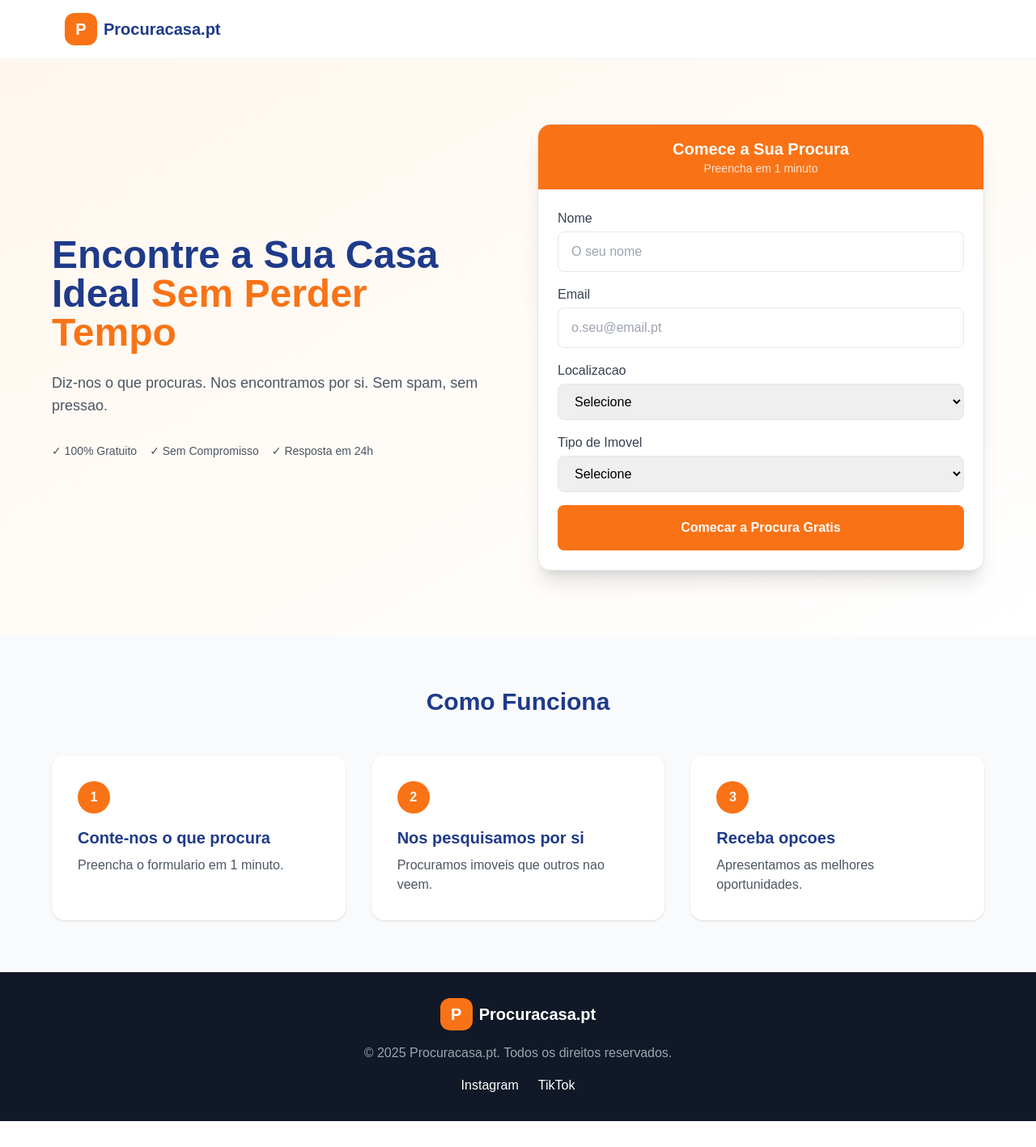
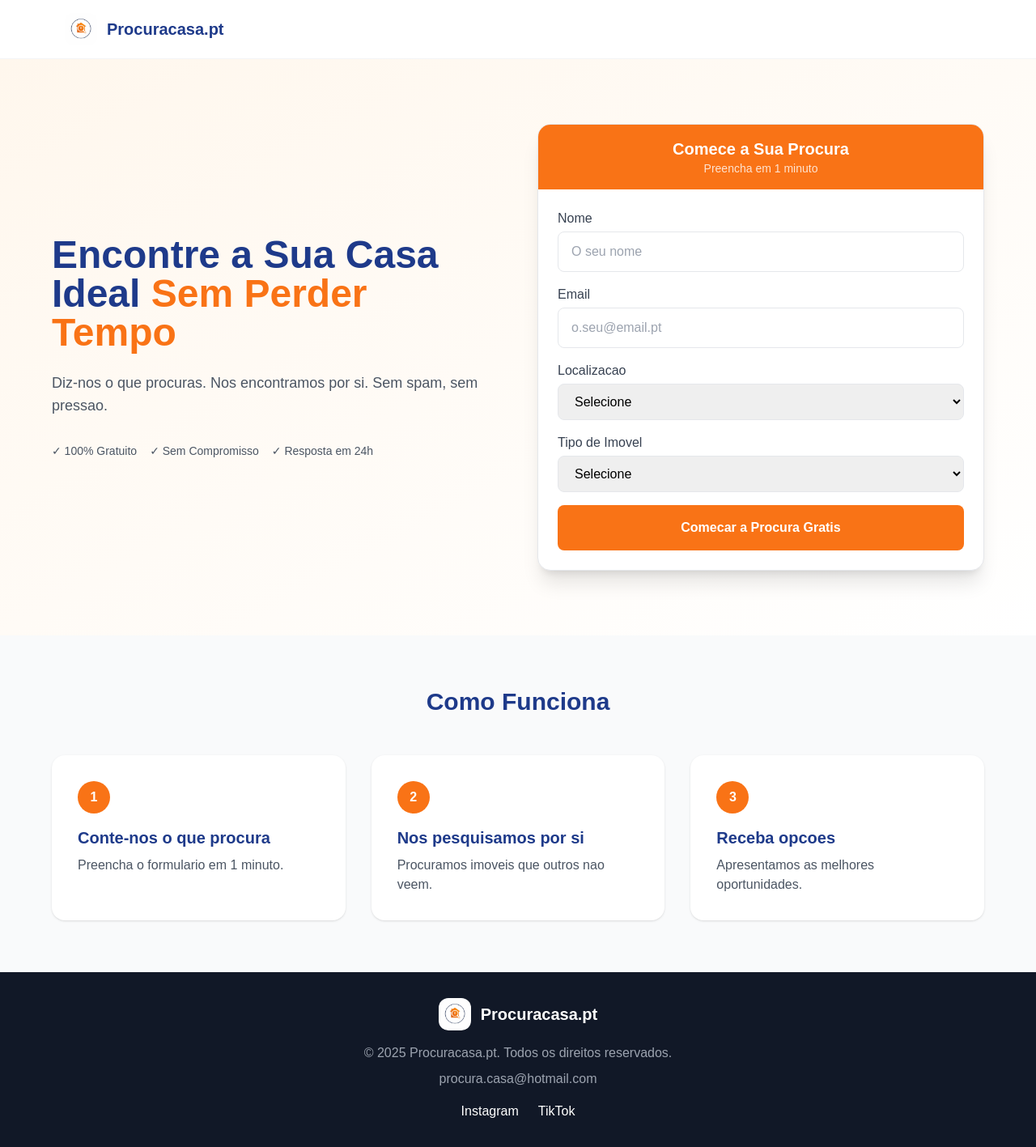
Before and after one commit to ngandra1977/procuracasa, a Next.js app: page / in a window 1280 px wide. Shown: the whole page at 81% size. Before the commit the page ends 1385 px from the top, so only its background shows below. Built offline with nearby package versions, Linux system fonts and the light colour scheme.

Commit message:
Update page.tsx

```diff
--- a/src/app/page.tsx
+++ b/src/app/page.tsx
@@ -1,6 +1,7 @@
 "use client";
 
 import { useState } from "react";
+import Image from "next/image";
 
 export default function ProcuracasaPage() {
   const [formData, setFormData] = useState({
@@ -47,10 +48,14 @@ export default function ProcuracasaPage() {
       {/* Navigation */}
       <nav className="bg-white border-b border-gray-100 sticky top-0 z-50">
         <div className="max-w-6xl mx-auto px-4 py-4 flex justify-between items-center">
-          <div className="flex items-center gap-2">
-            <div className="w-10 h-10 bg-orange-500 rounded-xl flex items-center justify-center">
-              <span className="text-white font-bold text-xl">P</span>
-            </div>
+          <div className="flex items-center gap-3">
+            <Image
+              src="/logo.png"
+              alt="Procuracasa.pt"
+              width={40}
+              height={40}
+              className="rounded-xl"
+            />
             <span className="text-xl font-bold text-blue-900">Procuracasa.pt</span>
           </div>
         </div>
@@ -182,13 +187,20 @@ export default function ProcuracasaPage() {
       {/* Footer */}
       <footer className="bg-gray-900 text-white py-8 px-4">
         <div className="max-w-6xl mx-auto text-center">
-          <div className="flex items-center justify-center gap-2 mb-4">
-            <div className="w-10 h-10 bg-orange-500 rounded-xl flex items-center justify-center">
-              <span className="text-white font-bold text-xl">P</span>
-            </div>
+          <div className="flex items-center justify-center gap-3 mb-4">
+            <Image
+              src="/logo.png"
+              alt="Procuracasa.pt"
+              width={40}
+              height={40}
+              className="rounded-xl"
+            />
             <span className="text-xl font-bold">Procuracasa.pt</span>
           </div>
-          <p className="text-gray-400 mb-4">© 2025 Procuracasa.pt. Todos os direitos reservados.</p>
+          <p className="text-gray-400 mb-2">© 2025 Procuracasa.pt. Todos os direitos reservados.</p>
+          <p className="text-gray-400 mb-4">
+            <a href="mailto:procura.casa@hotmail.com" className="hover:text-orange-500">procura.casa@hotmail.com</a>
+          </p>
           <div className="flex justify-center gap-6">
             <a href="https://www.instagram.com/procuracasa.pt" target="_blank" rel="noopener noreferrer" className="hover:text-orange-500">Instagram</a>
             <a href="https://www.tiktok.com/@procuracasa.pt" target="_blank" rel="noopener noreferrer" className="hover:text-orange-500">TikTok</a>
```
